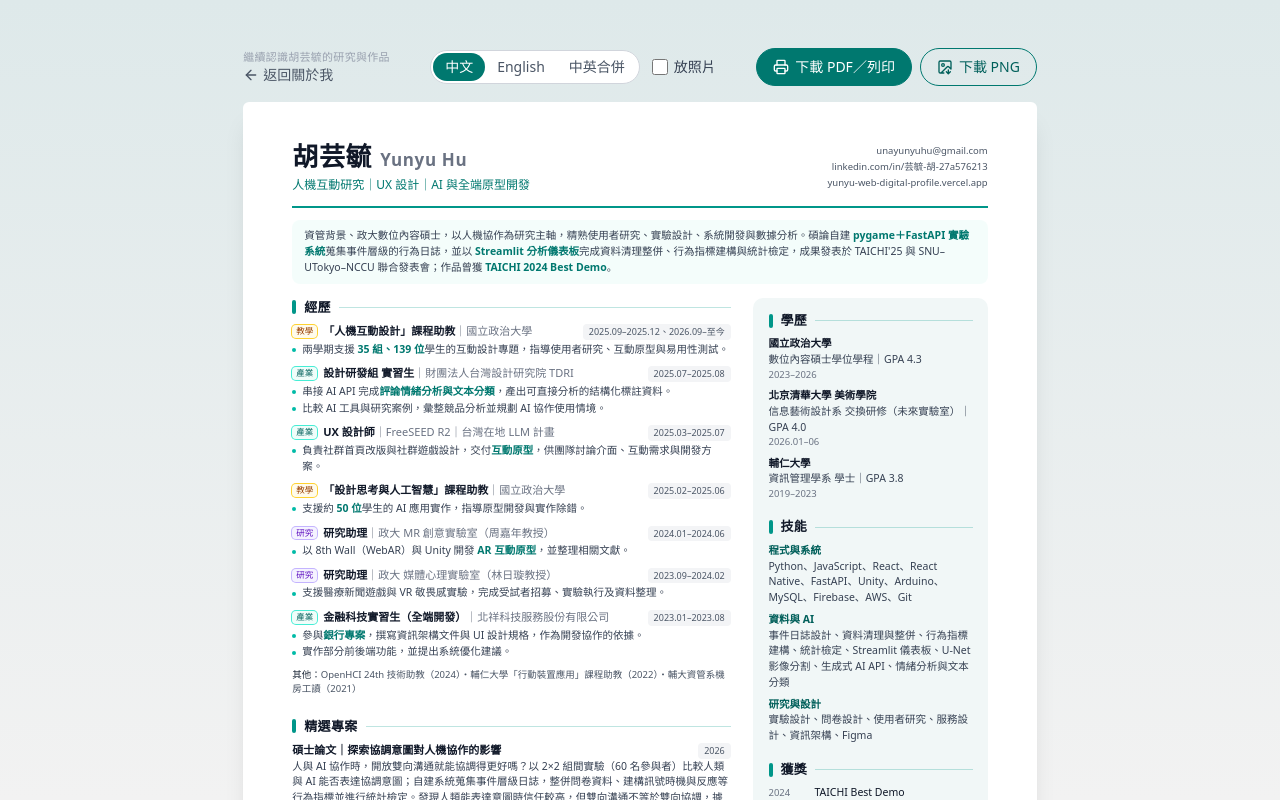
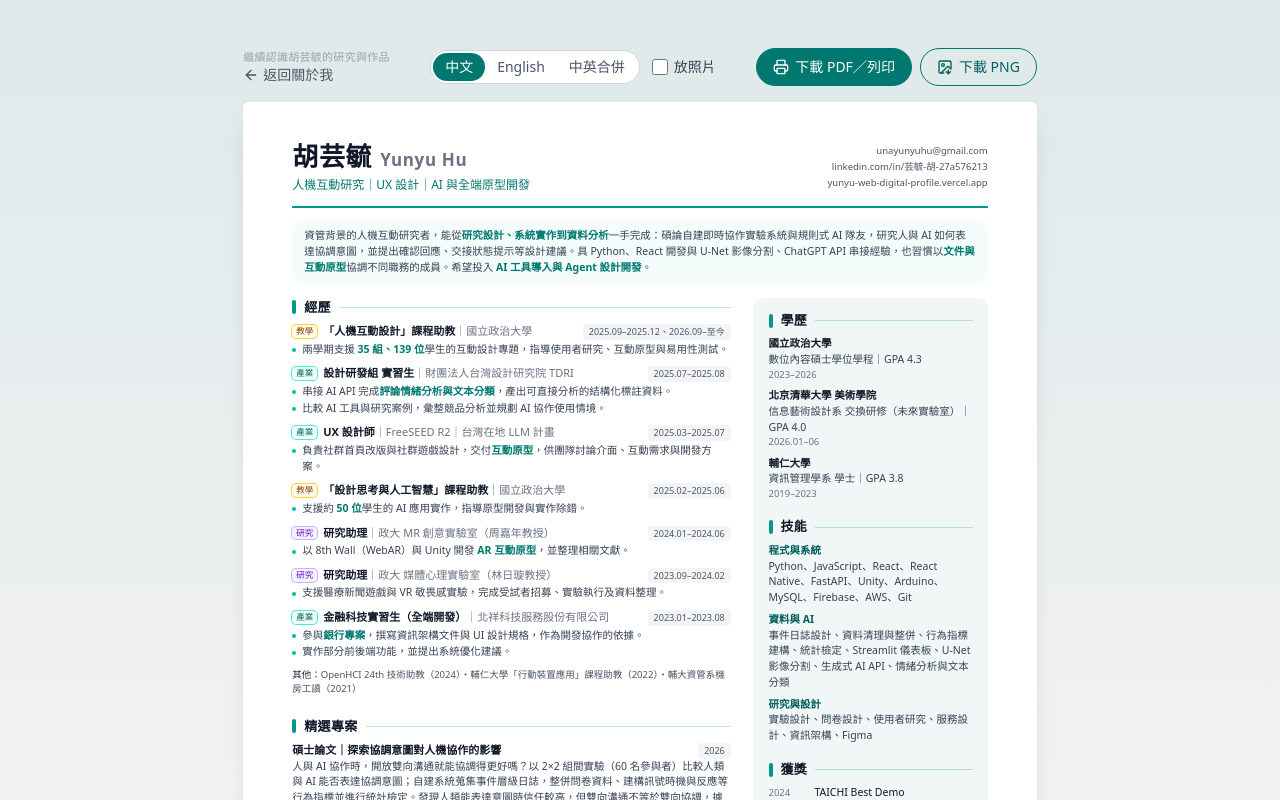
Before and after one commit to Yunyuhu/Yunyu-Web-DigitalProfile, a Next.js app: page /resume in a window 1280 px wide. Built offline with nearby package versions, Linux system fonts and the light colour scheme; no server answers.

Commit message:
content(resume): condense the self-introduction into the summary
- Chinese and English summaries now follow the About page self-introduction
- Both pages still fit on one A4 sheet

```diff
--- a/src/data/resume.js
+++ b/src/data/resume.js
@@ -16,7 +16,7 @@ export const resumeContent = {
     headline: "人機互動研究｜UX 設計｜AI 與全端原型開發",
     contacts,
     summary:
-      "資管背景、政大數位內容碩士，以人機協作為研究主軸，精熟使用者研究、實驗設計、系統開發與數據分析。碩論自建 **pygame＋FastAPI 實驗系統**蒐集事件層級的行為日誌，並以 **Streamlit 分析儀表板**完成資料清理整併、行為指標建構與統計檢定，成果發表於 TAICHI'25 與 SNU–UTokyo–NCCU 聯合發表會；作品曾獲 **TAICHI 2024 Best Demo**。",
+      "資管背景的人機互動研究者，能從**研究設計、系統實作到資料分析**一手完成：碩論自建即時協作實驗系統與規則式 AI 隊友，研究人與 AI 如何表達協調意圖，並提出確認回應、交接狀態提示等設計建議。具 Python、React 開發與 U-Net 影像分割、ChatGPT API 串接經驗，也習慣以**文件與互動原型**協調不同職務的成員。希望投入 **AI 工具導入與 Agent 設計開發**。",
     labels: {
       experience: "經歷",
       projects: "精選專案",
@@ -143,7 +143,7 @@ export const resumeContent = {
     headline: "HCI Research | UX Design | AI & Full-stack Prototyping",
     contacts,
     summary:
-      "Information management graduate and M.S. student in Digital Content at NCCU, focused on human–AI collaboration and skilled in user research, experiment design, system development and data analysis. For my thesis I built a **pygame + FastAPI experiment system** that captures event-level behavioral logs, and a **Streamlit analysis dashboard** for data cleaning and merging, behavioral feature engineering and statistical testing. Winner of **TAICHI 2024 Best Demo**.",
+      "HCI researcher with an information management background who can **carry work from research design through implementation to data analysis**. For my thesis I built a real-time collaboration system and a rule-based AI teammate to study how humans and AI signal coordination intent, leading to design guidelines such as confirmation and handover cues. Experienced in Python, React, U-Net image segmentation and ChatGPT API integration, and in aligning teams through **documents and interactive prototypes**. Seeking roles in **AI tool adoption and agent design and development**.",
     labels: {
       experience: "Experience",
       projects: "Selected Projects",
```
